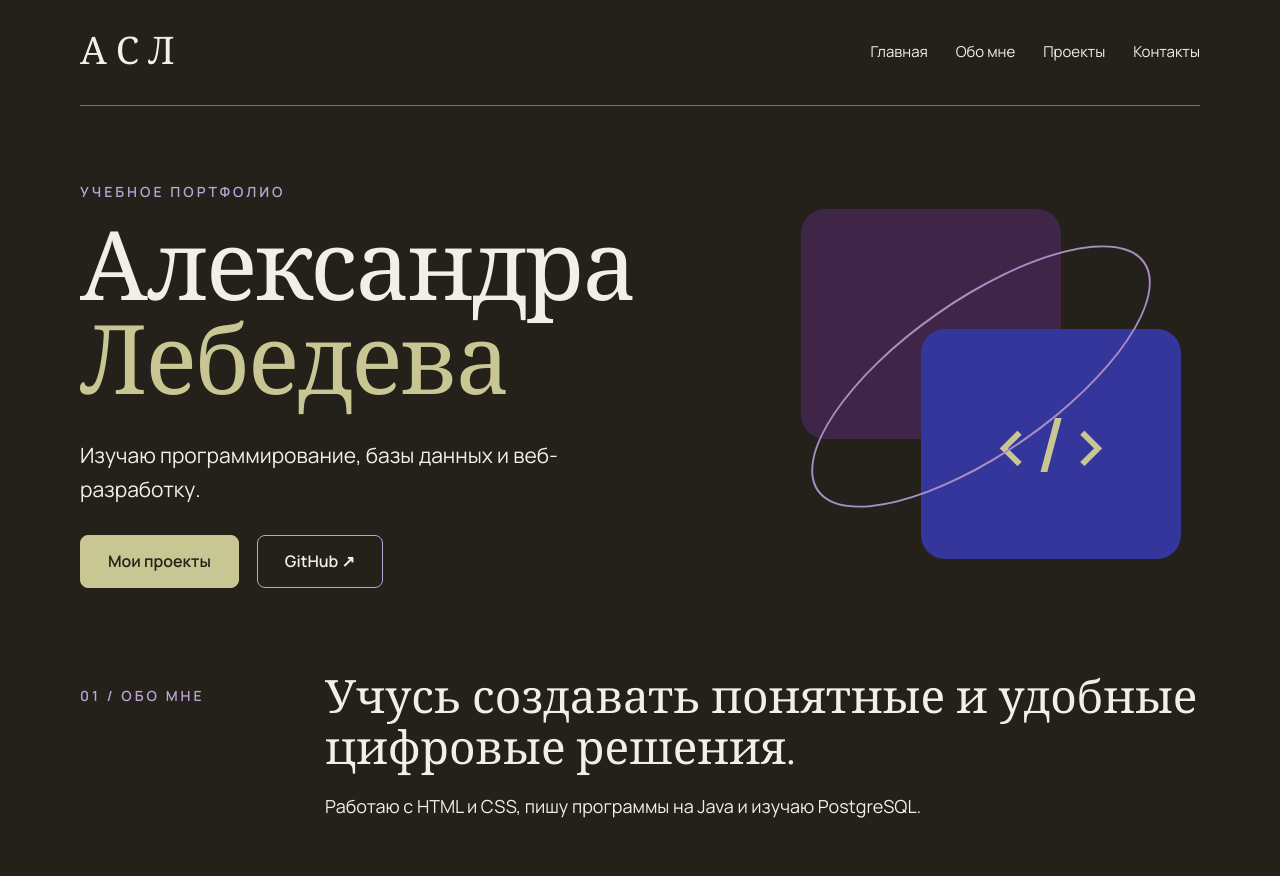
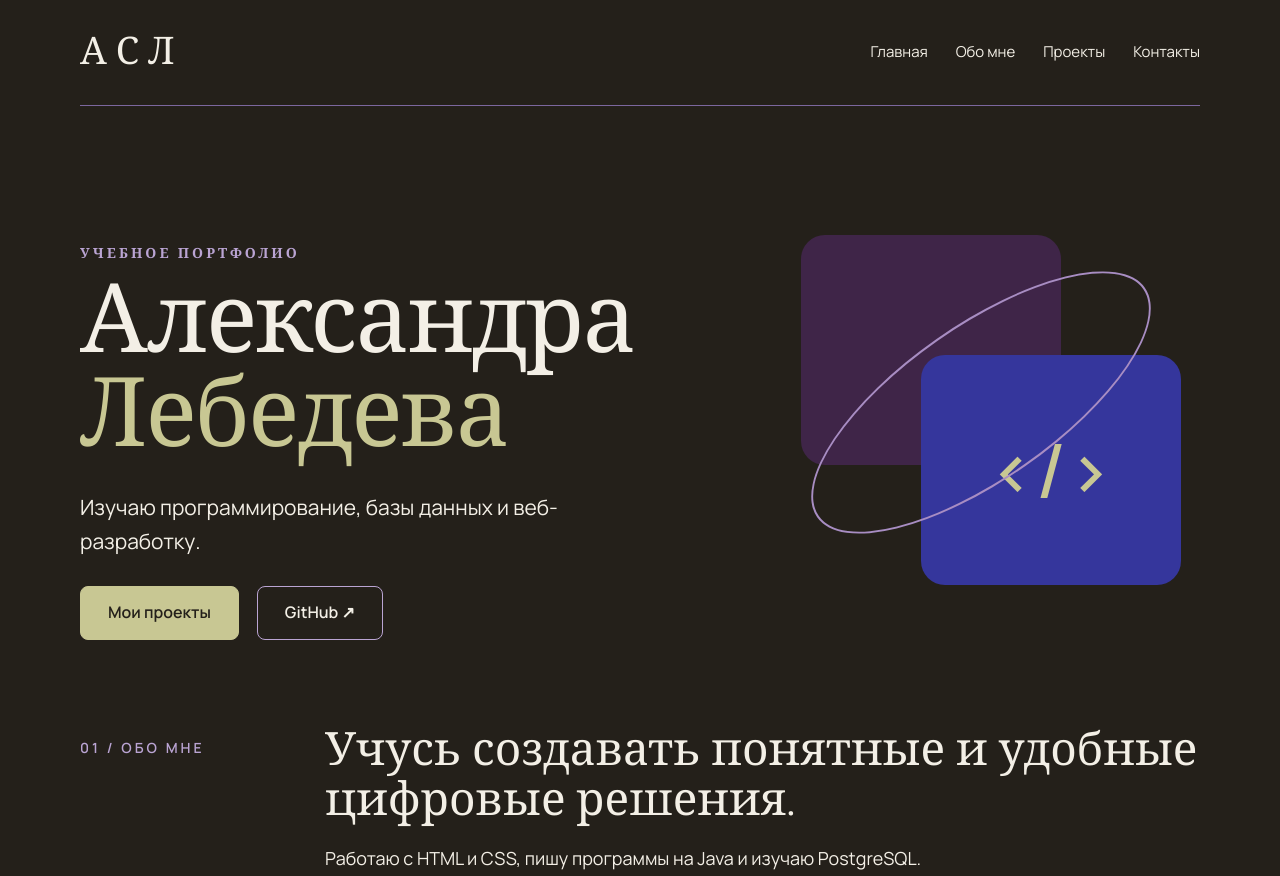
Before and after one commit to aleksandrs1111/aleksandrs1111.github.io, a plain HTML site: page index.html in a window 1280 px wide. Shown: the top 876 px of the page. Drawn offline with nearby package versions, Linux system fonts and the light colour scheme.

Commit message:
Обновила index.html

```diff
--- a/index.html
+++ b/index.html
@@ -26,8 +26,10 @@
         <main id="home">
             <section class="hero">
                 <div class="hero-text">
-                    <p class="eyebrow">Учебное портфолио</p>
-                    <h1>Александра<br><span>Лебедева</span></h1>
+                    <h1>
+                    <small class="eyebrow">Учебное портфолио</small><br>
+                    Александра<br><span>Лебедева</span>
+                    </h1>
                     <p class="intro">
                         Изучаю программирование, базы данных
                         и веб-разработку.
```
